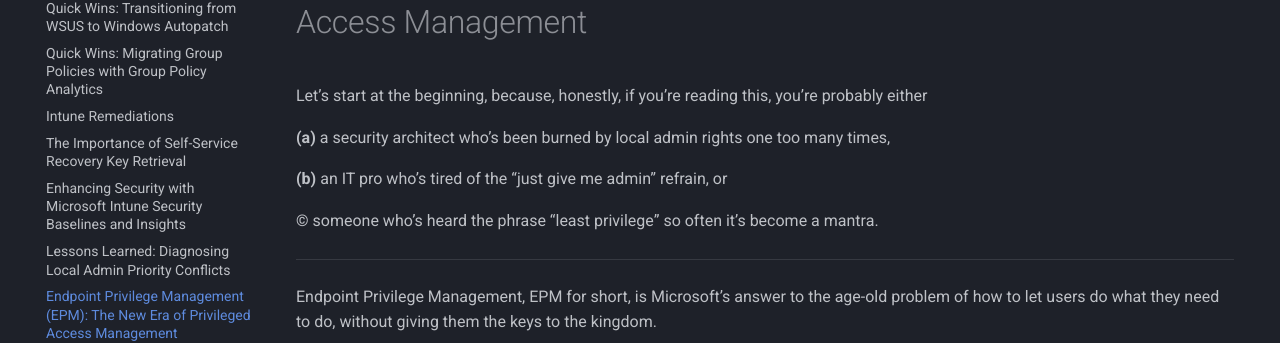
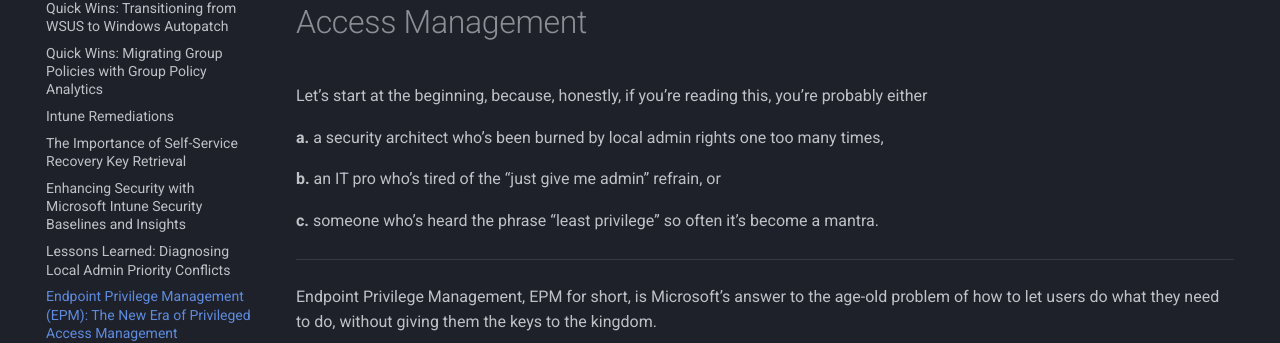
Before and after one commit to AntoPorter/antoporter.github.io, an MkDocs documentation site: the page built from docs/endpoint/intune/epm-as-pam.md, in a window 1280 px wide and 900 px high. Shown: the part 226-569 px from the top of the window. Built offline with MkDocs 1.6.1 and Material for MkDocs 9.7.7, drawn with Linux system fonts in a browser that asks for light colours; comment, search, counter and statistics services are not loaded.

Commit message:
Update epm-as-pam.md

```diff
--- a/docs/endpoint/intune/epm-as-pam.md
+++ b/docs/endpoint/intune/epm-as-pam.md
@@ -3,11 +3,11 @@
 
 Let’s start at the beginning, because, honestly, if you’re reading this, you’re probably either
 
-**(a)** a security architect who’s been burned by local admin rights one too many times,
+**a.** a security architect who’s been burned by local admin rights one too many times,
 
-**(b)** an IT pro who’s tired of the “just give me admin” refrain, or
+**b.** an IT pro who’s tired of the “just give me admin” refrain, or
 
-**(c)** someone who’s heard the phrase “least privilege” so often it’s become a mantra.
+**c.** someone who’s heard the phrase “least privilege” so often it’s become a mantra.
 
 
 ---
```
